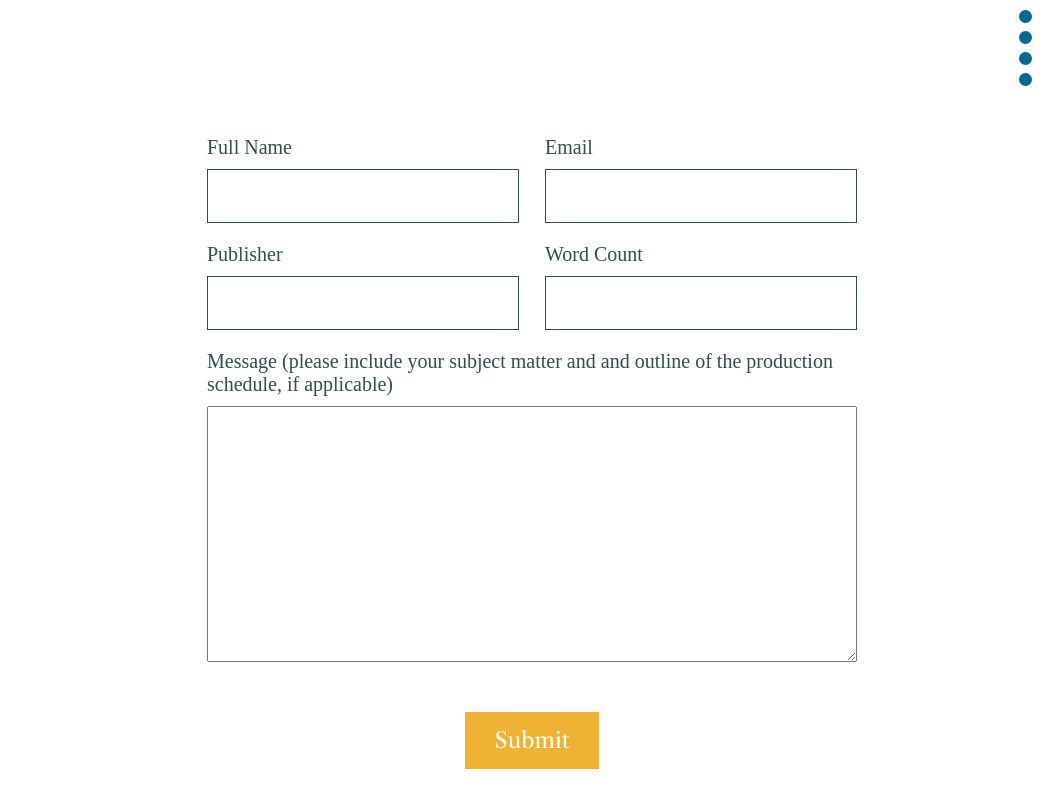
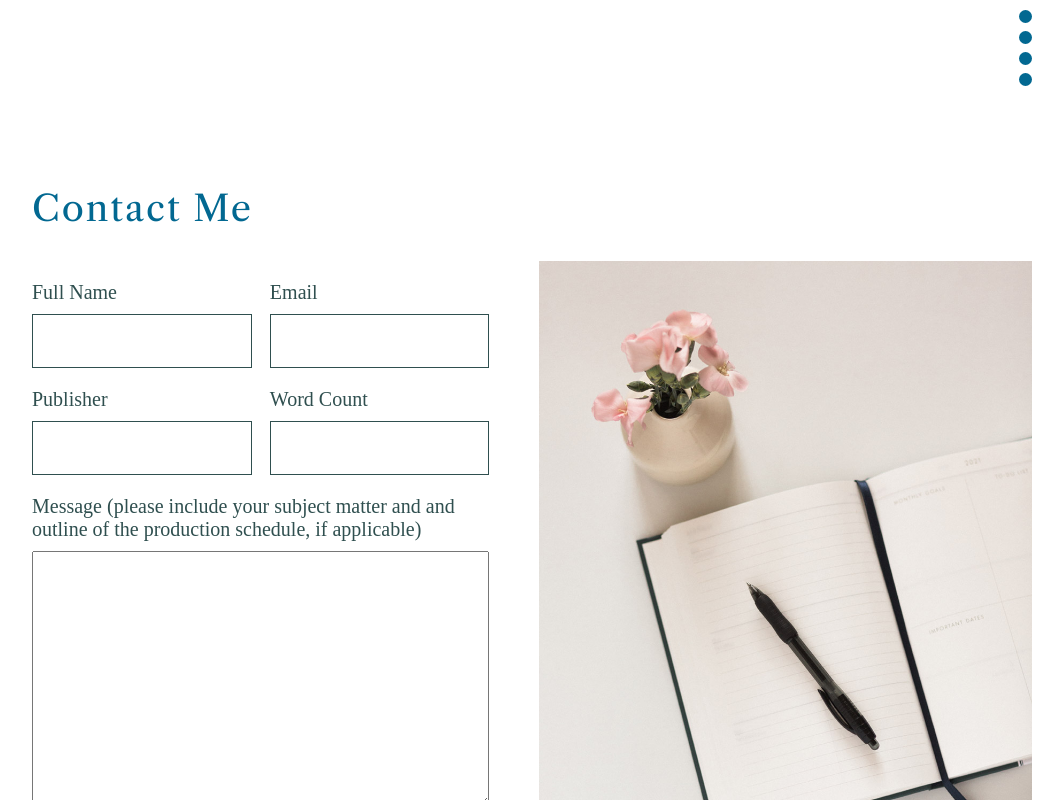
Before and after one commit to eflegg/hearth-place-counselling, a Next.js app: page / in a window 1280 px wide. Shown: the part 1860-2660 px from the top of the page, without its empty margins (108-1171 px from the left). Built offline with nearby package versions, Linux system fonts and the light colour scheme; a web font is replaced by a local one.

Commit message:
add in flower photo, home contact row. maybe stack instead

```diff
--- a/pages/index.js
+++ b/pages/index.js
@@ -15,6 +15,21 @@ const HomeContainer = styled.div`
   .reverse {
     div {
       margin-left: auto;
+    }
+  }
+`;
+
+const HomeContact = styled.div`
+  margin: 100px auto;
+  display: flex;
+  justify-content: space-around;
+  align-items: center;
+
+  .img-2 {
+    width: 70%;
+    margin-left: 50px;
+    img {
+      max-width: 100%;
     }
   }
 `;
@@ -43,7 +58,18 @@ export default function Home(props) {
           </div>
           <HomeHire />
           <Dots reverse={true} className="reverse" />
-          <ContactForm />
+          <HomeContact>
+            <div className="home-contact">
+              <h2>Contact Me</h2>
+              <ContactForm />
+            </div>
+            <div className="img-2">
+              <img
+                src="/flower.jpg"
+                alt="photo of flower and notebook with pen"
+              />
+            </div>
+          </HomeContact>
         </HomeContainer>
       </Layout>
     </>
```
Also changed, not shown: public/coffee.jpg (added), public/flower.jpg (added).
